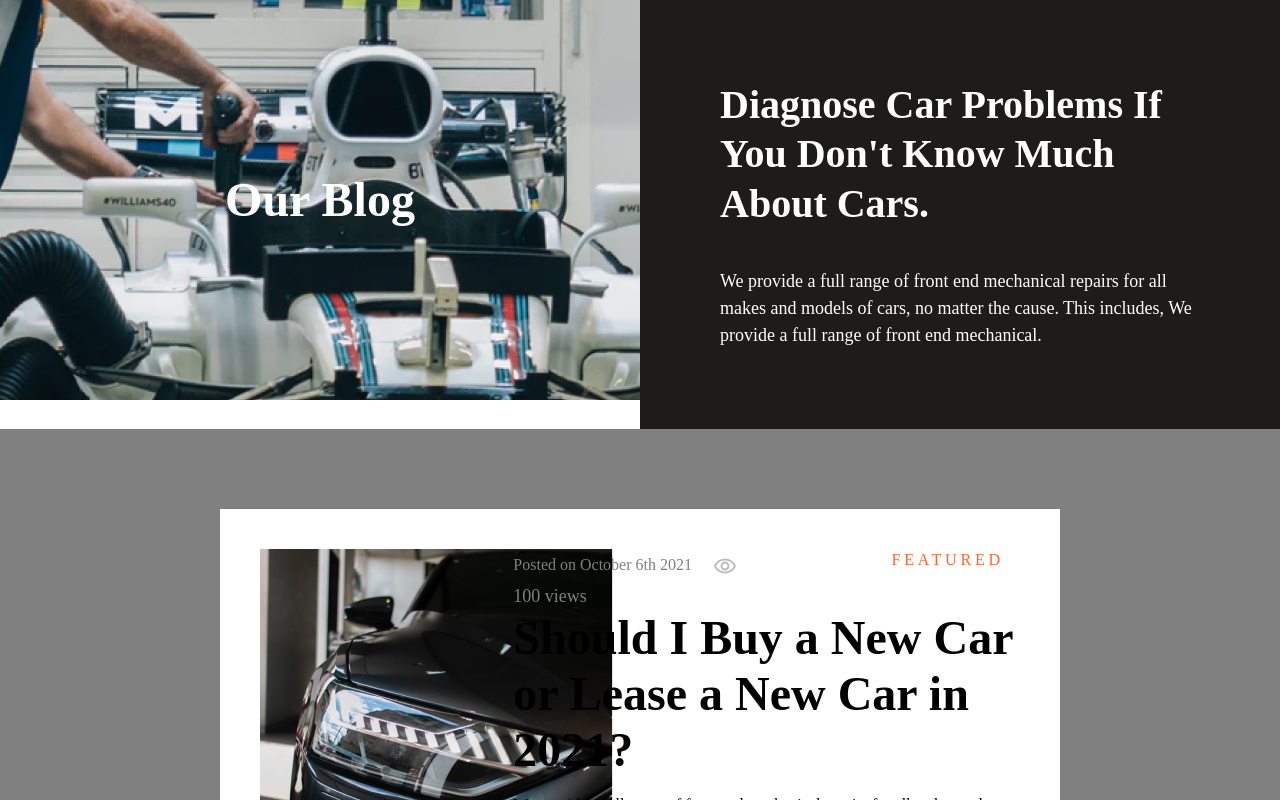
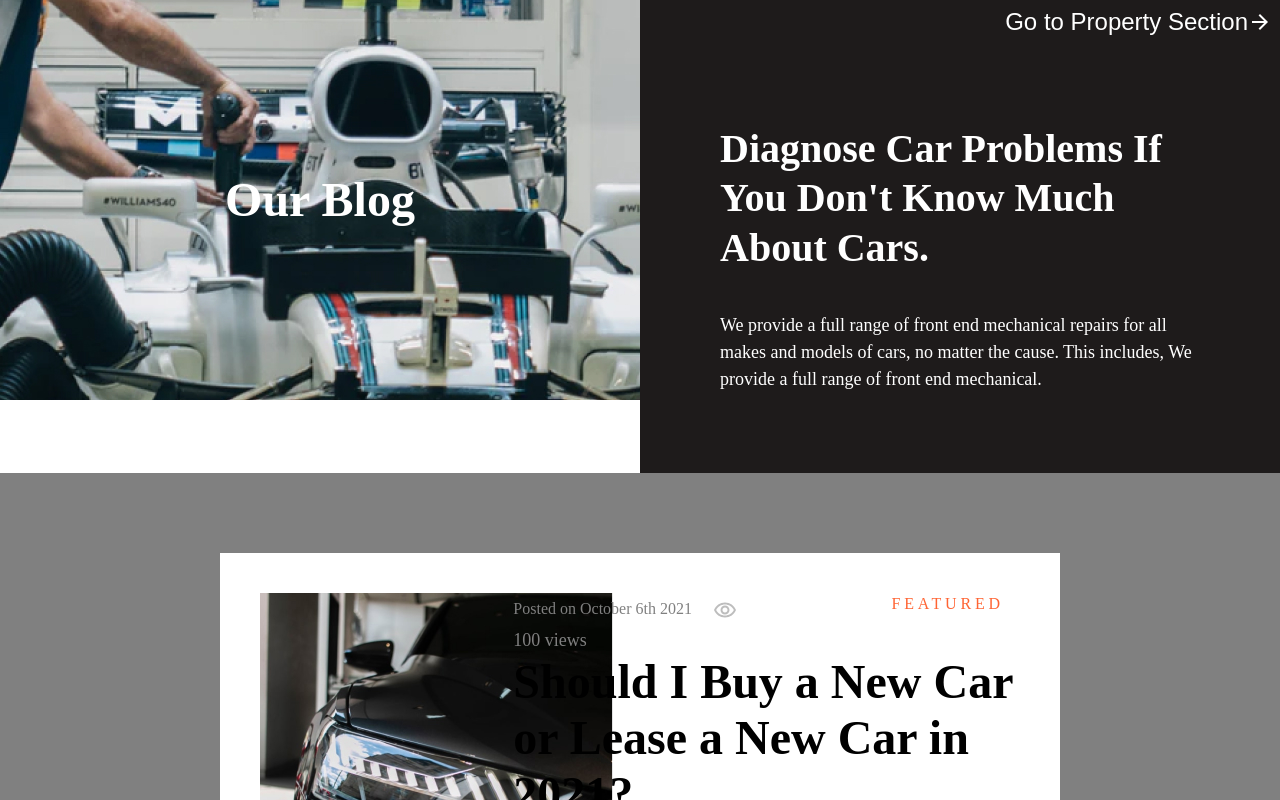
Before and after one commit to Ahsan-Zahoor/Mui-Assignment, a React (Create React App) app: page / in a window 1280 px wide. Shown: the top 800 px of the page. Built offline with nearby package versions, Linux system fonts and the light colour scheme; no server answers.

Commit message:
to prop section link added

```diff
--- a/src/components/OurBlog.jsx
+++ b/src/components/OurBlog.jsx
@@ -1,5 +1,7 @@
-import { Grid, Typography } from "@mui/material";
+import { Grid, IconButton, Typography } from "@mui/material";
+import ArrowForwardIcon from "@mui/icons-material/ArrowForward";
 import bgImage from "../assets/images/Image.jpg";
+import { Link } from "react-router-dom";
 
 const OurBlog = () => {
   const blogPosts = [
@@ -26,16 +28,16 @@ const OurBlog = () => {
           Our Blog
         </Typography>
       </Grid>
-      <Grid
-        item
-        xs={12}
-        md={6}
-        container
-        alignContent="center"
-        gap={5}
-        padding={10}
-        bgcolor={"#1E1B1B"}
-      >
+      <Grid item xs={12} md={6} container bgcolor={"#1E1B1B"}>
+        <Grid item xs={12} sx={{ textAlign: "end" }}>
+          <Link to="/">
+            <IconButton sx={{ color: "white", cursor: "pointer" }}>
+              Go to Property Section
+              <ArrowForwardIcon />
+            </IconButton>
+          </Link>
+        </Grid>
+        <Grid item container xs={12} padding={10} alignContent="center" gap={5}>
           <Typography
             variant="h4"
             sx={{ fontWeight: "700" }}
@@ -49,6 +51,7 @@ const OurBlog = () => {
           </Typography>
         </Grid>
       </Grid>
+    </Grid>
   );
 };
 
--- a/src/components/PropertySearchTool.jsx
+++ b/src/components/PropertySearchTool.jsx
@@ -1,6 +1,8 @@
 import React, { useEffect, useMemo, useState } from "react";
-import { Button, Grid, TextField, Typography } from "@mui/material";
+import { Button, Grid, IconButton, TextField, Typography } from "@mui/material";
 import { useSelector, useDispatch } from "react-redux";
+import { Link } from "react-router-dom";
+import KeyboardBackspaceIcon from "@mui/icons-material/KeyboardBackspace";
 import BasicTable from "./table/basicTable";
 import SelectionTable from "./table/selectionTable";
 import { basedOnTypes, setSelected } from "./store/propertyDataSlice";
@@ -31,9 +33,15 @@ const PropertySearchTool = () => {
         xs={12}
         md={3}
         container
-        justifyContent="center"
-        alignItems="center"
+        // justifyContent="center"
+        // alignItems="center"
       >
+        <Link to="/">
+          <IconButton>
+            <KeyboardBackspaceIcon />
+            Back to Blogs
+          </IconButton>
+        </Link>
         <Grid item xs={12} textAlign="center">
           <Typography variant="h6">Property Types</Typography>
 
```
Lines whose indentation alone changed are shown as unchanged.
